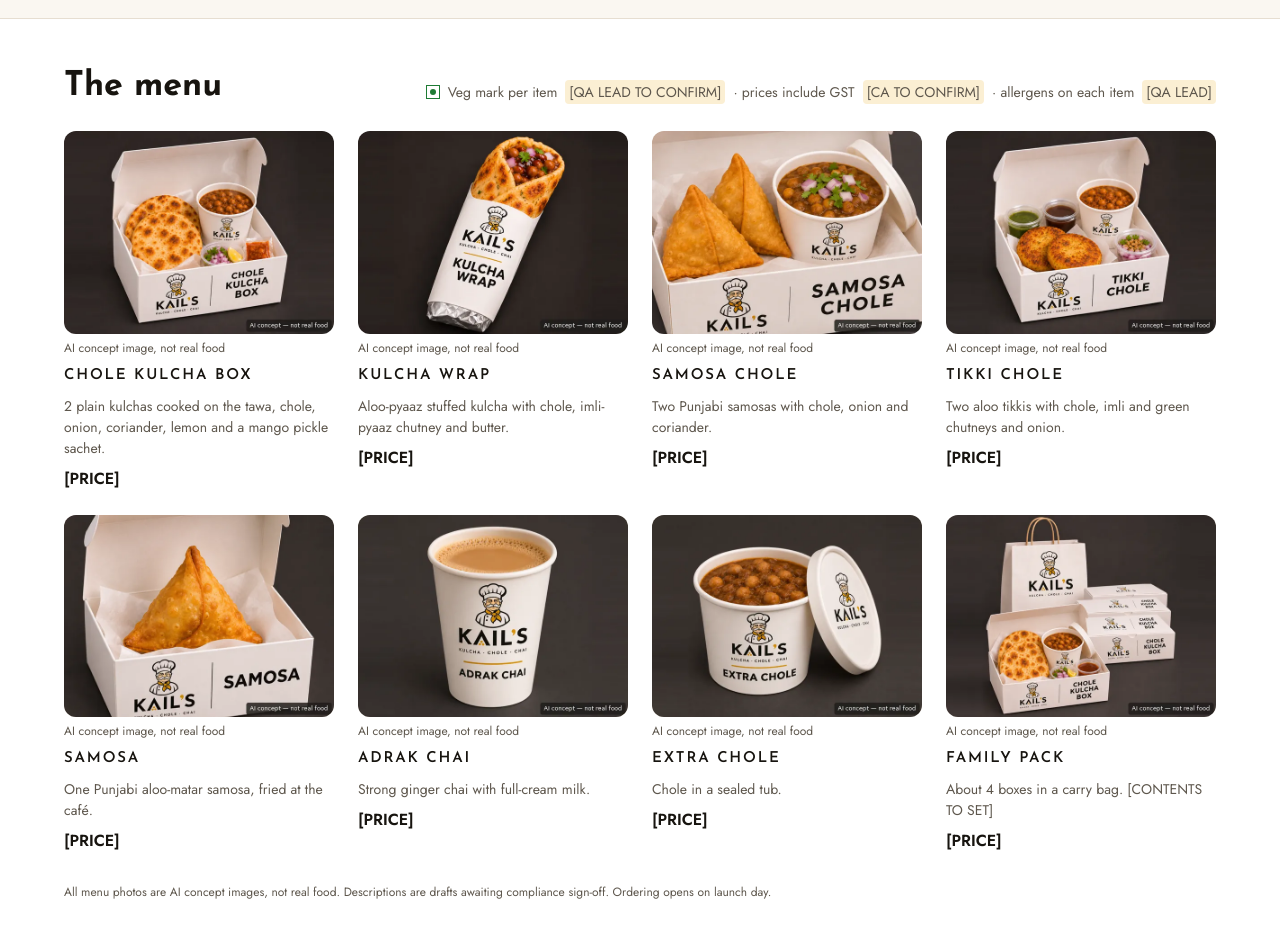
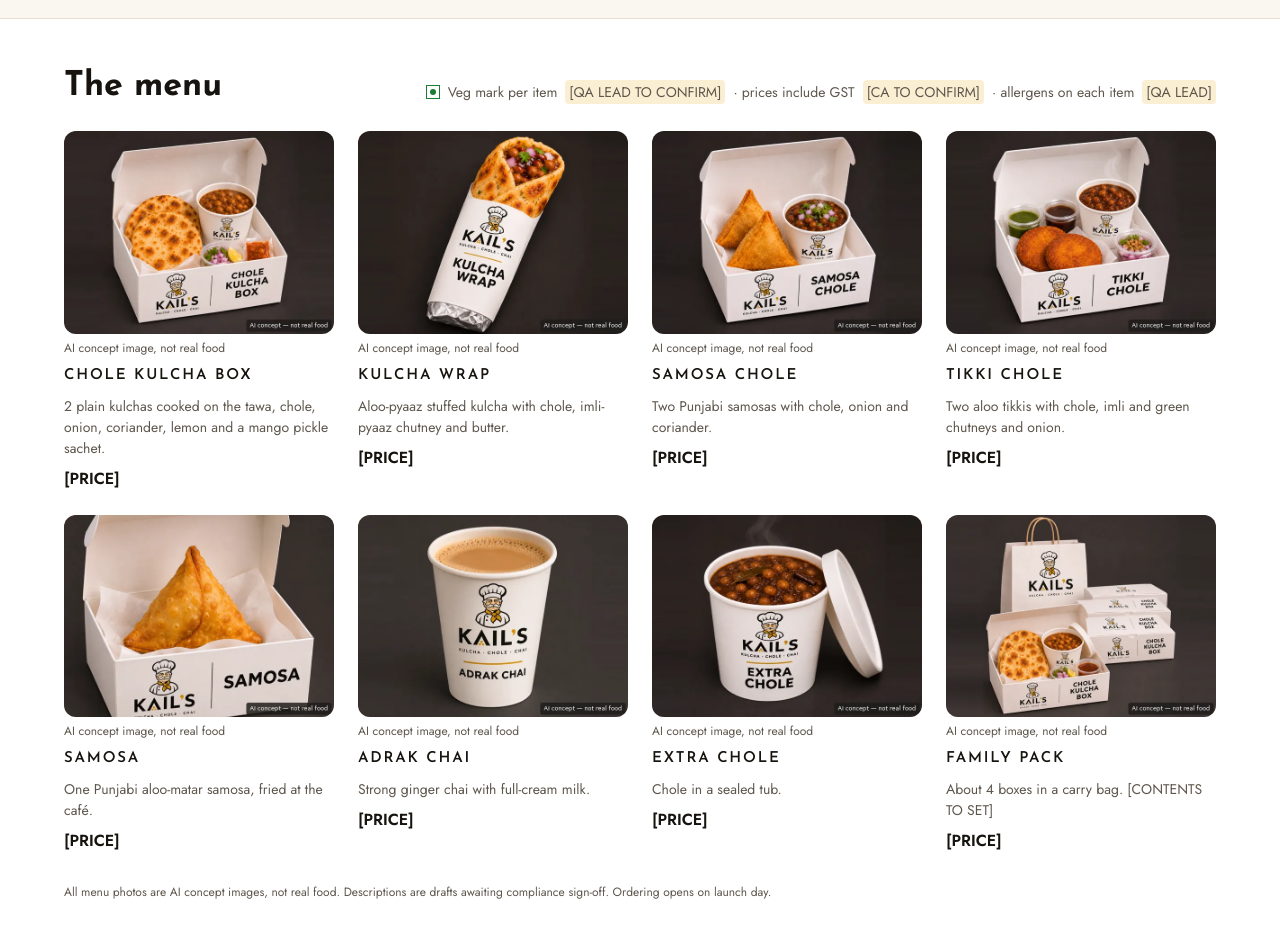
Before and after one commit to kails-app/kails-web, a plain HTML site: page docs/index.html in a window 1280 px wide. Shown: the part 820-1748 px from the top of the page. Drawn offline with Linux system fonts and the light colour scheme.

Commit message:
Home page uses v7 photos

```diff
--- a/docs/index.html
+++ b/docs/index.html
@@ -72,11 +72,11 @@
     <ul class="menu-grid">
       <li class="item"><img src="img/chole-kulcha-box-v6-600.webp" width="600" height="450" loading="lazy" alt="Chole Kulcha Box (AI concept image)"><div class="ai-cap">AI concept image, not real food</div><div class="name">CHOLE KULCHA BOX</div><div class="desc">2 plain kulchas cooked on the tawa, chole, onion, coriander, lemon and a mango pickle sachet.</div><div class="price">[PRICE]</div></li>
       <li class="item"><img src="img/kulcha-wrap-v6-600.webp" width="600" height="450" loading="lazy" alt="Kulcha Wrap (AI concept image)"><div class="ai-cap">AI concept image, not real food</div><div class="name">KULCHA WRAP</div><div class="desc">Aloo-pyaaz stuffed kulcha with chole, imli-pyaaz chutney and butter.</div><div class="price">[PRICE]</div></li>
-      <li class="item"><img src="img/samosa-chole-v5-600.webp" width="600" height="450" loading="lazy" alt="Samosa Chole (AI concept image)"><div class="ai-cap">AI concept image, not real food</div><div class="name">SAMOSA CHOLE</div><div class="desc">Two Punjabi samosas with chole, onion and coriander.</div><div class="price">[PRICE]</div></li>
-      <li class="item"><img src="img/tikki-chole-v6-600.webp" width="600" height="450" loading="lazy" alt="Tikki Chole (AI concept image)"><div class="ai-cap">AI concept image, not real food</div><div class="name">TIKKI CHOLE</div><div class="desc">Two aloo tikkis with chole, imli and green chutneys and onion.</div><div class="price">[PRICE]</div></li>
+      <li class="item"><img src="img/samosa-chole-v7-600.webp" width="600" height="450" loading="lazy" alt="Samosa Chole (AI concept image)"><div class="ai-cap">AI concept image, not real food</div><div class="name">SAMOSA CHOLE</div><div class="desc">Two Punjabi samosas with chole, onion and coriander.</div><div class="price">[PRICE]</div></li>
+      <li class="item"><img src="img/tikki-chole-v7-600.webp" width="600" height="450" loading="lazy" alt="Tikki Chole (AI concept image)"><div class="ai-cap">AI concept image, not real food</div><div class="name">TIKKI CHOLE</div><div class="desc">Two aloo tikkis with chole, imli and green chutneys and onion.</div><div class="price">[PRICE]</div></li>
       <li class="item"><img src="img/samosa-v5-600.webp" width="600" height="450" loading="lazy" alt="Samosa (AI concept image)"><div class="ai-cap">AI concept image, not real food</div><div class="name">SAMOSA</div><div class="desc">One Punjabi aloo-matar samosa, fried at the café.</div><div class="price">[PRICE]</div></li>
       <li class="item"><img src="img/adrak-chai-v5-600.webp" width="600" height="450" loading="lazy" alt="Adrak Chai (AI concept image)"><div class="ai-cap">AI concept image, not real food</div><div class="name">ADRAK CHAI</div><div class="desc">Strong ginger chai with full-cream milk.</div><div class="price">[PRICE]</div></li>
-      <li class="item"><img src="img/extra-chole-v5-600.webp" width="600" height="450" loading="lazy" alt="Extra Chole (AI concept image)"><div class="ai-cap">AI concept image, not real food</div><div class="name">EXTRA CHOLE</div><div class="desc">Chole in a sealed tub.</div><div class="price">[PRICE]</div></li>
+      <li class="item"><img src="img/extra-chole-v7-600.webp" width="600" height="450" loading="lazy" alt="Extra Chole (AI concept image)"><div class="ai-cap">AI concept image, not real food</div><div class="name">EXTRA CHOLE</div><div class="desc">Chole in a sealed tub.</div><div class="price">[PRICE]</div></li>
       <li class="item"><img src="img/family-pack-v5-600.webp" width="600" height="450" loading="lazy" alt="Family Pack boxes and bag (AI concept image)"><div class="ai-cap">AI concept image, not real food</div><div class="name">FAMILY PACK</div><div class="desc">About 4 boxes in a carry bag. [CONTENTS TO SET]</div><div class="price">[PRICE]</div></li>
     </ul>
     <p class="ai-note">All menu photos are AI concept images, not real food. Descriptions are drafts awaiting compliance sign-off. Ordering opens on launch day.</p>
```
